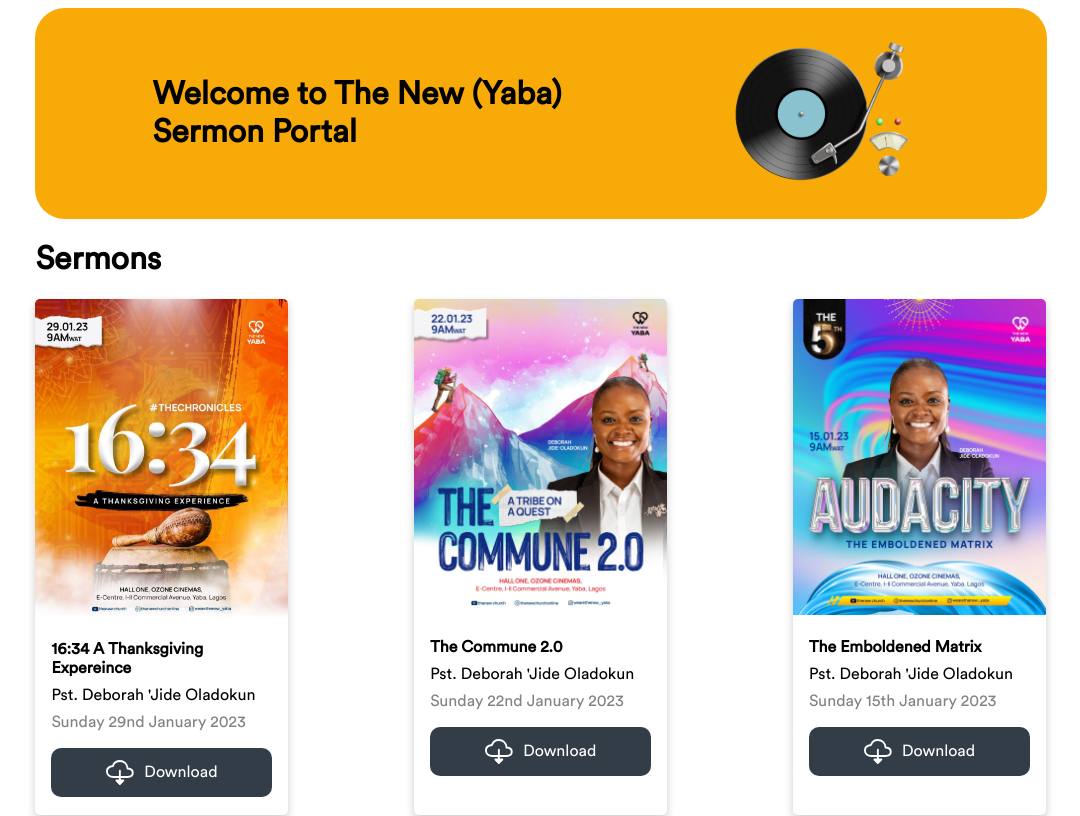
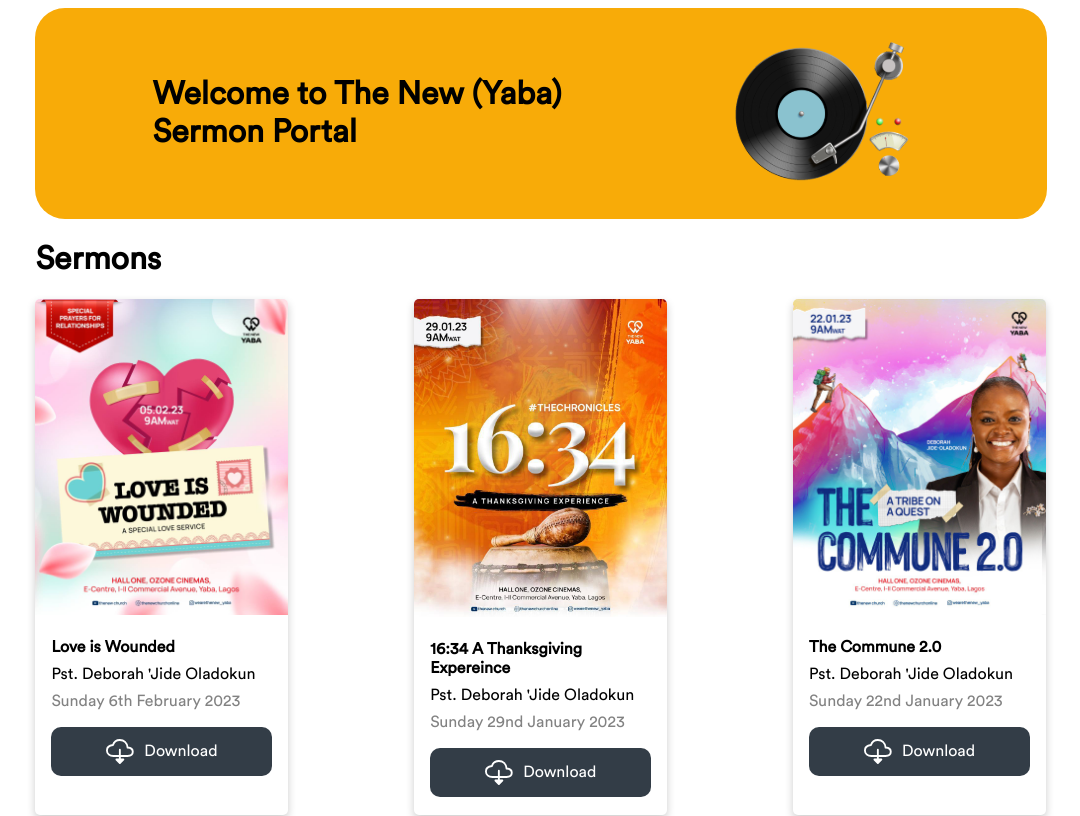
Before and after one commit to timtop/The-New-Yaba-Cassettes, a React (Create React App) app: page / in a window 1280 px wide. Shown: the top 816 px of the page, without its empty margins (99-1179 px from the left). Built offline with nearby package versions, Linux system fonts and the light colour scheme.

Commit message:
sunday service added

```diff
--- a/src/App.js
+++ b/src/App.js
@@ -24,10 +24,19 @@ import symphony from "./imgs/Symphony.jpeg";
 import audacity from "./imgs/audacity.jpg";
 import commune from "./imgs/The Commune 2.0.jpg";
 import thanks from "./imgs/thanksgiving.jpg";
+import love1 from "./imgs/love1.jpg";
 
 class App extends React.Component {
   render() {
     const sermons = [
+      {
+        title: "Love is Wounded",
+        preacher: "Pst. Deborah 'Jide Oladokun",
+        date: "Sunday 6th February 2023",
+        link: "https://res.cloudinary.com/the-new-unilag/video/upload/v1675667372/Yaba%20Messages/Love_is_wounded_service_Feb_6_usrope.mp3",
+        name: "Love is Wounded - 06/02/23",
+        img: love1,
+      },
       {
         title: "16:34 A Thanksgiving Expereince",
         preacher: "Pst. Deborah 'Jide Oladokun",
```
Also changed, not shown: src/imgs/love1.jpg (added).
